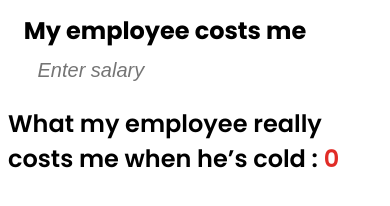
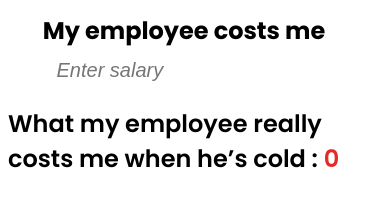
Before and after one commit to Solecooler/salaireFroidEN, a plain HTML site: page index.html in a window 390 px wide. Drawn offline with Linux system fonts and the light colour scheme.

Commit message:
mise à jour max 440 margin-left

```diff
--- a/css/style.css
+++ b/css/style.css
@@ -58,7 +58,7 @@ input[type="number"] {
         align-items: center;
         height: 93px;
         flex-direction: column;
-        margin-left: -60px;
+        margin-left: -22px;
     }
     .result{
         font-weight: 600;
```
